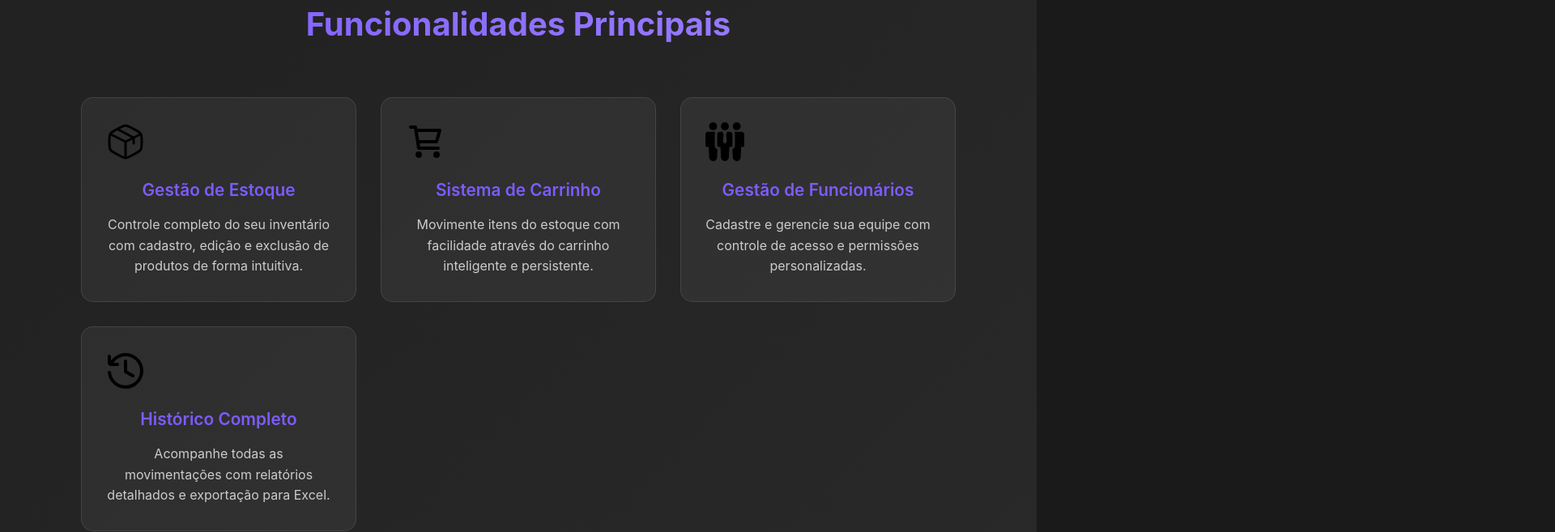
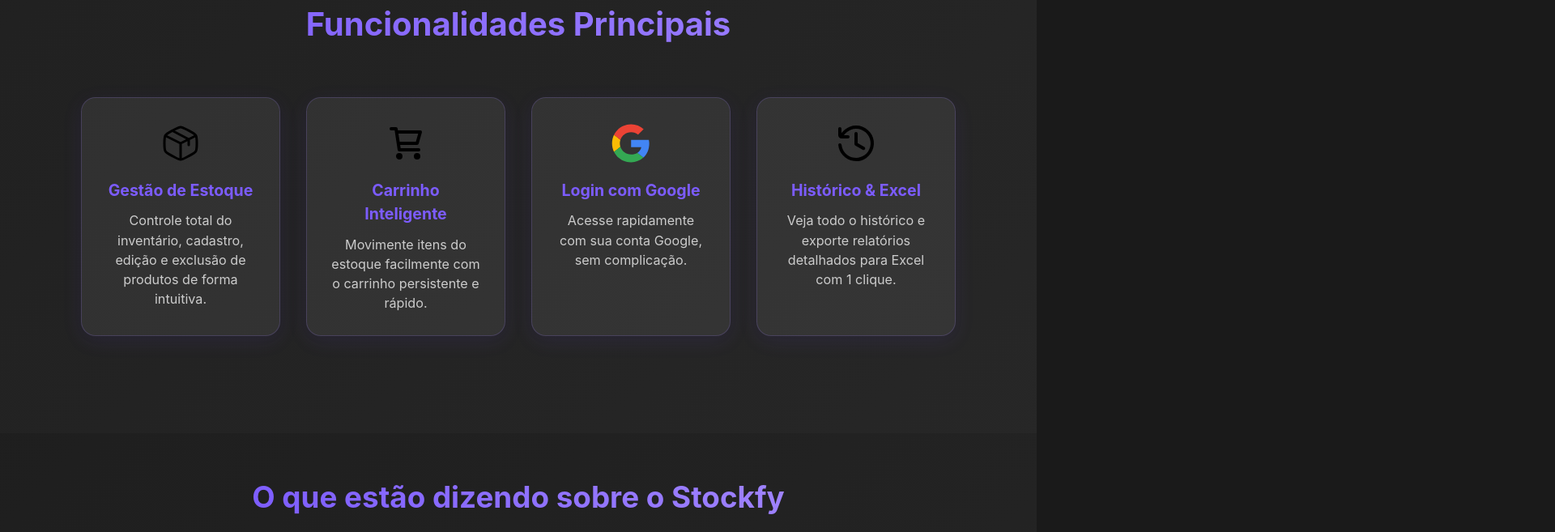
Before and after one commit to Maarzano/Stockfy, a React (Create React App) app in the folder TCC/frontend/: page / in a window 1280 px wide. Shown: the part 880-1537 px from the top of the page at 81% size, 1920 px wide, since content can reach past the window. Built offline with nearby package versions, Linux system fonts and the light colour scheme.

Commit message:
feat(landing-page) adiciona sessão de perguntas frenquentes

```diff
--- a/TCC/frontend/src/Pages/Landing/index.jsx
+++ b/TCC/frontend/src/Pages/Landing/index.jsx
@@ -43,26 +43,56 @@ const Landing = () => {
   const navigate = useNavigate();
   const [currentFeature, setCurrentFeature] = useState(0);
 
+  // FAQ Data and logic
+  const faqData = [
+    {
+      question: "Preciso instalar algum programa para usar o Stockfy?",
+      answer: "Não! O Stockfy é 100% online, basta acessar pelo navegador e começar a usar. Nenhuma instalação é necessária.",
+    },
+    {
+      question: "Meus dados ficam seguros na plataforma?",
+      answer: "Sim, todos os dados são criptografados e armazenados em servidores seguros com backup automático na nuvem.",
+    },
+    {
+      question: "Consigo exportar relatórios para Excel?",
+      answer: "Sim! Você pode exportar todo o histórico de movimentações e inventário para Excel com apenas um clique.",
+    },
+    {
+      question: "Posso cadastrar vários usuários e controlar permissões?",
+      answer: "Claro! O Stockfy permite múltiplos usuários com diferentes níveis de acesso e permissões personalizadas.",
+    },
+    {
+      question: "O sistema funciona em dispositivos móveis?",
+      answer: "Sim, o Stockfy é totalmente responsivo e funciona perfeitamente em celulares, tablets e computadores.",
+    },
+    {
+      question: "Como funciona o suporte ao cliente?",
+      answer: "Oferecemos suporte via chat, e-mail e uma central de ajuda completa para tirar todas as suas dúvidas rapidamente.",
+    },
+  ];
+  const [openFAQ, setOpenFAQ] = useState(null);
+  const handleToggleFAQ = idx => setOpenFAQ(openFAQ === idx ? null : idx);
+
   const features = [
     {
       icon: iconBox,
       title: "Gestão de Estoque",
-      description: "Controle completo do seu inventário com cadastro, edição e exclusão de produtos de forma intuitiva."
+      description: "Controle total do inventário, cadastro, edição e exclusão de produtos de forma intuitiva."
     },
     {
       icon: iconCart,
-      title: "Sistema de Carrinho",
-      description: "Movimente itens do estoque com facilidade através do carrinho inteligente e persistente."
+      title: "Carrinho Inteligente",
+      description: "Movimente itens do estoque facilmente com o carrinho persistente e rápido."
     },
     {
-      icon: iconEmployees,
-      title: "Gestão de Funcionários",
-      description: "Cadastre e gerencie sua equipe com controle de acesso e permissões personalizadas."
+      icon: iconGoogle,
+      title: "Login com Google",
+      description: "Acesse rapidamente com sua conta Google, sem complicação."
     },
     {
       icon: iconHistory,
-      title: "Histórico Completo",
-      description: "Acompanhe todas as movimentações com relatórios detalhados e exportação para Excel."
+      title: "Histórico & Excel",
+      description: "Veja todo o histórico e exporte relatórios detalhados para Excel com 1 clique."
     }
   ];
 
@@ -180,6 +210,7 @@ const Landing = () => {
   // Remover bentoLayout e grid customizado
 
 
+
   return (
     <Wrapper>
       <LandingNav />
@@ -233,15 +264,15 @@ const Landing = () => {
       {/* Features Section */}
       <FeaturesSection id="features">
         <SectionTitle>Funcionalidades Principais</SectionTitle>
-        <FeaturesGrid>
+        <FeaturesRow>
           {features.map((feature, index) => (
-            <FeatureCard key={index} isActive={currentFeature === index}>
+            <FeatureCard key={index}>
               <FeatureIcon src={feature.icon} alt={feature.title} />
               <FeatureTitle>{feature.title}</FeatureTitle>
               <FeatureDescription>{feature.description}</FeatureDescription>
             </FeatureCard>
           ))}
-        </FeaturesGrid>
+        </FeaturesRow>
       </FeaturesSection>
 
       {/* Comments Section */}
@@ -332,6 +363,22 @@ const Landing = () => {
           </CTAButton>
         </CTAContent>
       </CTASection>
+
+      {/* FAQ Section */}
+      <FAQSection id="faq">
+        <FAQTitle>Perguntas Frequentes</FAQTitle>
+        <FAQList>
+          {faqData.map((item, idx) => (
+            <FAQItem key={idx}>
+              <FAQQuestion onClick={() => handleToggleFAQ(idx)} $open={openFAQ === idx}>
+                {item.question}
+                <FAQArrow $open={openFAQ === idx}>▼</FAQArrow>
+              </FAQQuestion>
+              <FAQAnswer $open={openFAQ === idx}>{item.answer}</FAQAnswer>
+            </FAQItem>
+          ))}
+        </FAQList>
+      </FAQSection>
 
       {/* Footer */}
       <Footer>
@@ -543,6 +590,78 @@ const GoogleIcon = styled.img`
   height: 20px;
 `;
 
+const FAQSection = styled.section`
+  width: 100vw;
+  display: flex;
+  flex-direction: column;
+  align-items: center;
+  justify-content: center;
+  padding: 60px 0 80px 0;
+  background: none;
+`;
+const FAQTitle = styled.h2`
+  text-align: center;
+  font-size: 2.2rem;
+  font-weight: bold;
+  margin-bottom: 38px;
+  background: linear-gradient(45deg, #7c5cff, #a084ff);
+  -webkit-background-clip: text;
+  -webkit-text-fill-color: transparent;
+`;
+const FAQList = styled.div`
+  display: flex;
+  flex-direction: column;
+  gap: 22px;
+  width: 100%;
+  max-width: 700px;
+`;
+const FAQItem = styled.div`
+  background: rgba(255,255,255,0.06);
+  border-radius: 18px;
+  border: 1.5px solid #a084ff33;
+  box-shadow: 0 2px 12px 0 rgba(124,92,255,0.08);
+  overflow: hidden;
+  transition: box-shadow 0.2s;
+  &:hover {
+    box-shadow: 0 8px 28px 0 rgba(124,92,255,0.13);
+    border-color: #a084ff;
+  }
+`;
+const FAQQuestion = styled.button`
+  width: 100%;
+  background: none;
+  border: none;
+  outline: none;
+  color: #fff;
+  font-size: 1.18rem;
+  font-weight: 600;
+  text-align: left;
+  padding: 24px 32px;
+  cursor: pointer;
+  display: flex;
+  align-items: center;
+  justify-content: space-between;
+  transition: background 0.2s;
+  background: ${({ $open }) => $open ? 'rgba(124,92,255,0.10)' : 'none'};
+`;
+const FAQArrow = styled.span`
+  font-size: 1.3rem;
+  margin-left: 18px;
+  transition: transform 0.3s;
+  transform: ${({ $open }) => $open ? 'rotate(180deg)' : 'rotate(0deg)'};
+`;
+const FAQAnswer = styled.div`
+  max-height: ${({ $open }) => $open ? '400px' : '0'};
+  opacity: ${({ $open }) => $open ? 1 : 0};
+  padding: ${({ $open }) => $open ? '0 32px 22px 32px' : '0 32px'};
+  color: #cccccc;
+  font-size: 1.05rem;
+  line-height: 1.6;
+  background: none;
+  transition: max-height 0.35s cubic-bezier(.4,1.3,.6,1), opacity 0.25s, padding 0.25s;
+  overflow: hidden;
+`;
+
 const HeroVisual = styled.div`
   position: relative;
   width: 400px;
@@ -621,28 +740,55 @@ const SectionTitle = styled.h2`
   -webkit-text-fill-color: transparent;
 `;
 
-const FeaturesGrid = styled.div`
-  display: grid;
-  grid-template-columns: repeat(auto-fit, minmax(280px, 1fr));
-  gap: 30px;
+const FeaturesRow = styled.div`
+  display: flex;
+  flex-direction: row;
+  gap: 32px;
+  justify-content: center;
+  align-items: stretch;
   max-width: 1200px;
-  margin: 0 auto;
+  margin: 0 auto 40px auto;
+  flex-wrap: wrap;
+  @media (max-width: 1100px) {
+    gap: 20px;
+  }
+  @media (max-width: 900px) {
+    flex-direction: column;
+    gap: 18px;
+    align-items: center;
+  }
 `;
 
 const FeatureCard = styled.div`
-  background: rgba(255, 255, 255, 0.05);
-  border: 1px solid rgba(255, 255, 255, 0.1);
-  border-radius: 15px;
-  padding: 30px;
+  background: rgba(255, 255, 255, 0.07);
+  border: 1.5px solid #a084ff33;
+  border-radius: 18px;
+  padding: 32px 28px 28px 28px;
+  min-width: 200px;
+  max-width: 250px;
+  flex: 1 1 220px;
   text-align: center;
-  transition: all 0.3s ease;
-  animation: ${fadeInUp} 0.6s ease-out;
-  animation-delay: ${props => props.isActive ? "0s" : "0.2s"};
-
+  transition: all 0.3s cubic-bezier(.4,1.3,.6,1);
+  animation: ${fadeInUp} 0.7s ease-out;
+  display: flex;
+  flex-direction: column;
+  align-items: center;
+  justify-content: flex-start;
+  box-shadow: 0 6px 24px 0 rgba(124,92,255,0.10), 0 1.5px 8px 0 rgba(0,0,0,0.10);
+  position: relative;
+  z-index: 1;
   &:hover {
-    transform: translateY(-5px);
-    border-color: #7c5cff;
-    box-shadow: 0 10px 30px rgba(124, 92, 255, 0.2);
+    transform: scale(1.045) translateY(-8px);
+    background: rgba(124, 92, 255, 0.13);
+    box-shadow: 0 16px 48px 0 rgba(124,92,255,0.18), 0 2px 12px 0 rgba(0,0,0,0.13);
+    border-color: #a084ff;
+    z-index: 10;
+  }
+  @media (max-width: 900px) {
+    min-width: 0;
+    max-width: 100%;
+    width: 100%;
+    padding: 22px 12px 18px 12px;
   }
 `;
 
@@ -653,15 +799,16 @@ const FeatureIcon = styled.img`
 `;
 
 const FeatureTitle = styled.h3`
-  font-size: 1.3rem;
-  font-weight: 600;
-  margin-bottom: 15px;
+  font-size: 1.22rem;
+  font-weight: 700;
+  margin-bottom: 10px;
   color: #7c5cff;
 `;
 
 const FeatureDescription = styled.p`
   color: #cccccc;
-  line-height: 1.6;
+  line-height: 1.5;
+  font-size: 1.01rem;
 `;
 
 const BenefitsSection = styled.section`
@@ -756,18 +903,37 @@ const BenefitDescription = styled.p`
 `;
 
 const CTASection = styled.section`
-  padding: 80px 100px;
-  background: linear-gradient(135deg, rgba(124, 92, 255, 0.1) 0%, rgba(160, 132, 255, 0.1) 100%);
-  text-align: center;
-
+  width: 100vw;
+  display: flex;
+  justify-content: center;
+  align-items: center;
+  padding: 80px 0;
+  background: none;
   @media (max-width: 768px) {
-    padding: 60px 20px;
+    padding: 60px 0;
   }
 `;
 
 const CTAContent = styled.div`
-  max-width: 600px;
+  max-width: 900px;
+  min-width: 320px;
+  width: 90vw;
   margin: 0 auto;
+  background: linear-gradient(120deg, rgba(124,92,255,0.13) 0%, rgba(160,132,255,0.10) 100%);
+  border-radius: 38px;
+  box-shadow: 0 8px 32px 0 rgba(124,92,255,0.13), 0 1.5px 8px 0 rgba(0,0,0,0.10);
+  padding: 38px 64px 38px 64px;
+  text-align: center;
+  border: 2.5px solid #a084ff33;
+  backdrop-filter: blur(12px);
+  @media (max-width: 900px) {
+    padding: 28px 10vw 24px 10vw;
+    max-width: 98vw;
+  }
+  @media (max-width: 600px) {
+    padding: 18px 6vw 16px 6vw;
+    border-radius: 18px;
+  }
 `;
 
 const CTATitle = styled.h2`
```
